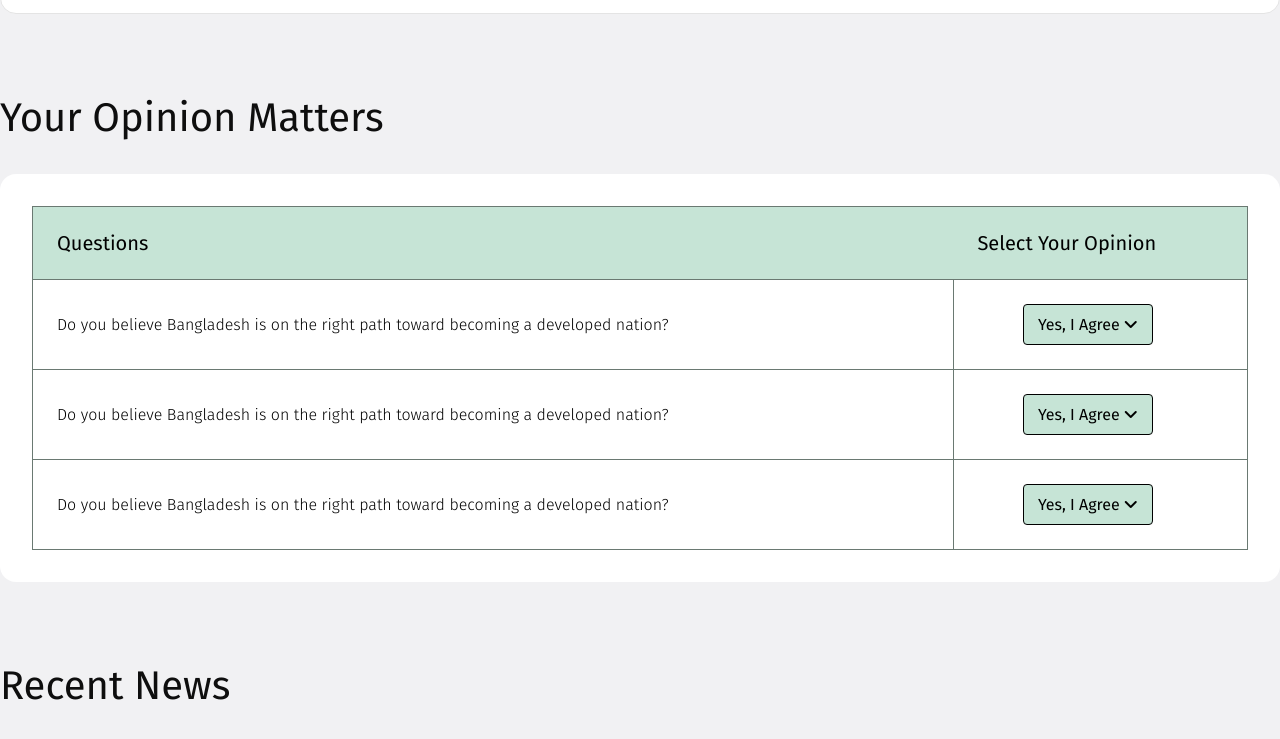
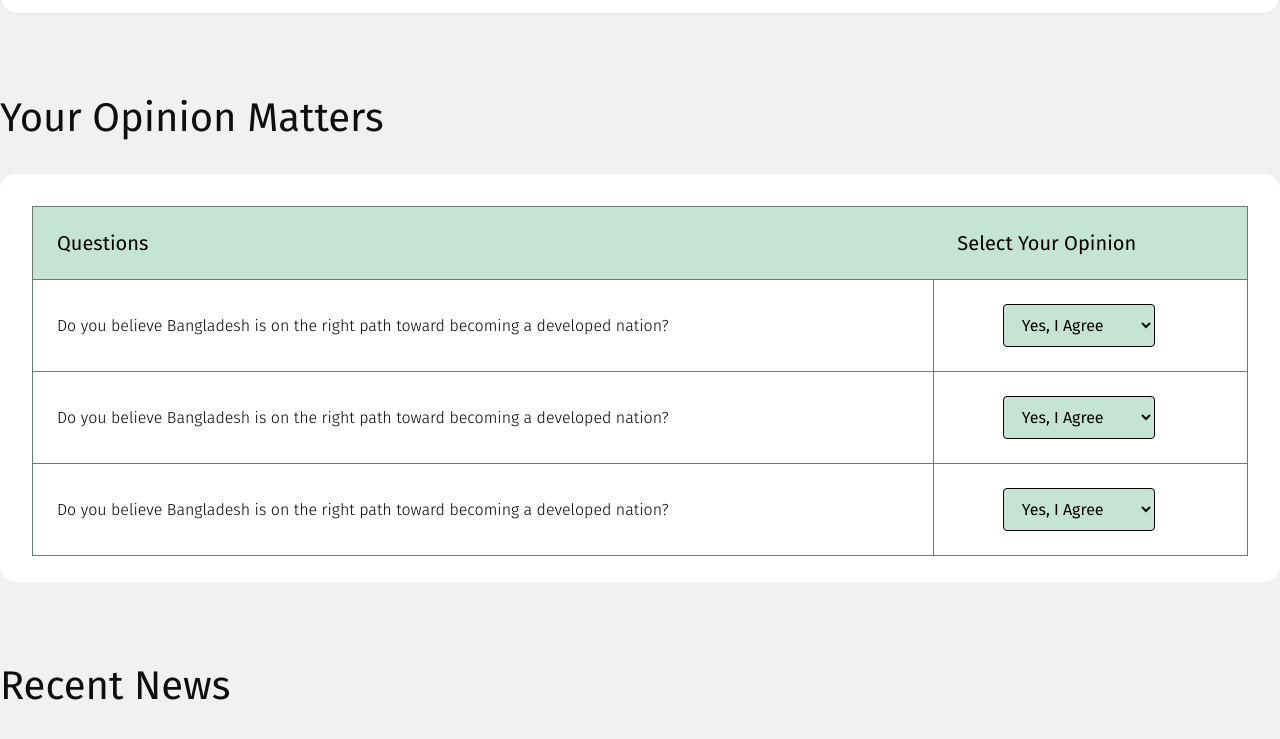
Before and after one commit to hosenrabby/Programing-hero-A1, a plain HTML site: page index.html in a window 1280 px wide. Shown: the part 2047-2786 px from the top of the page. Drawn offline with Linux system fonts and the light colour scheme.

Commit message:
select option update

```diff
--- a/index.html
+++ b/index.html
@@ -104,10 +104,6 @@
                 <h1 class="qus-opinion-title content-title">Your Opinion Matters</h1>
 
                 <div class="ques-part">
-                  <!-- <div class="qus-heading">
-                    <h2 class="qus-title">Questions</h2>
-                    <h2 class="qus-title">Select Your Opinion</h2>
-                  </div> -->
                   <table class="qus-table">
                     <tr>
                         <th><h4 class="qus-t-head ">Questions</h4></th>
@@ -115,15 +111,35 @@
                     </tr>
                     <tr>
                         <td><p class="conent-des">Do you believe Bangladesh is on the right path toward becoming a developed nation?</p></td>
-                        <td><button class="table-btn">Yes, I Agree <i class="fa-solid fa-angle-down"></i></button></td>
+                        <td>
+                            <select class="select-btn" name="answer" id="answer">
+                                <option value="Yes, I Agree">Yes, I Agree</option>
+                                <option value="I do not Agree">I do not Agree</option>
+                                <option value="I do not Agree">No Comments</option>
+                            </select>
+                        </td>
                     </tr>
                     <tr>
                         <td><p class="conent-des">Do you believe Bangladesh is on the right path toward becoming a developed nation?</p></td>
-                        <td><button class="table-btn">Yes, I Agree <i class="fa-solid fa-angle-down"></i></button></td>
+                        <!-- <td><button class="table-btn">Yes, I Agree <i class="fa-solid fa-angle-down"></i></button></td> -->
+                        <td>
+                            <select class="select-btn" name="answer" id="answer">
+                                <option value="Yes, I Agree">Yes, I Agree</option>
+                                <option value="I do not Agree">I do not Agree</option>
+                                <option value="I do not Agree">No Comments</option>
+                            </select>
+                        </td>
                     </tr>
                     <tr>
                         <td><p class="conent-des">Do you believe Bangladesh is on the right path toward becoming a developed nation?</p></td>
-                        <td><button class="table-btn">Yes, I Agree <i class="fa-solid fa-angle-down"></i></button></td>
+                        <!-- <td><button class="table-btn">Yes, I Agree <i class="fa-solid fa-angle-down"></i></button></td> -->
+                        <td>
+                            <select class="select-btn" name="answer" id="answer">
+                                <option value="Yes, I Agree">Yes, I Agree</option>
+                                <option value="I do not Agree">I do not Agree</option>
+                                <option value="I do not Agree">No Comments</option>
+                            </select>
+                        </td>
                     </tr>
                   </table>
                 </div>
--- a/style/styles.css
+++ b/style/styles.css
@@ -141,6 +141,7 @@
     background-color: #fff;
     border: 1px solid #E4E4E4;
     border-radius: 16px;
+    box-shadow: 0px 6px 50px 0px rgba(0, 0, 0, 0.3);
 }
 .about-piller-card-des{
     padding: 0px 12px 0px 0px;
@@ -253,7 +254,7 @@
     border: none;
     background-color: #C6E4D6;
 }
-.table-btn{
+.select-btn{
     padding: 10px 14px;
     background-color: #C6E4D6;
     border: 1px solid black;
@@ -264,7 +265,7 @@
     margin-left: 45px;
     cursor: pointer;
 }
-.table-btn:hover{
+.select-btn:hover{
     background-color: #fff;
     transition: 0.3s;
 }
```
